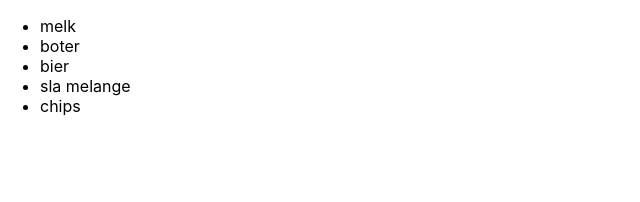
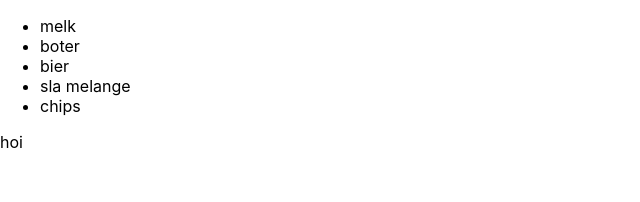
Before and after one commit to lambertwijshakecreations/React-grocery-app, a React (Create React App) app: page / in a window 1280 px wide. Shown: the top 202 px of the page, without its empty margins (0-640 px from the left). Built offline with nearby package versions, Linux system fonts and the light colour scheme.

Commit message:
Made a container and added it to App

```diff
--- a/src/App.js
+++ b/src/App.js
@@ -1,9 +1,15 @@
 import React from "react";
 import List from "./components/list";
+import Container from "./components/Container";
 import "./App.css";
 
 function App() {
-	return <List />;
+	return (
+		<div>
+			<List />
+			<Container />
+		</div>
+	);
 }
 
 export default App;
--- /dev/null
+++ b/src/components/Container.js
@@ -0,0 +1,11 @@
+import React from "react";
+
+const Container = () => {
+	return (
+		<div>
+			<p>hoi</p>
+		</div>
+	);
+};
+
+export default Container;
```
